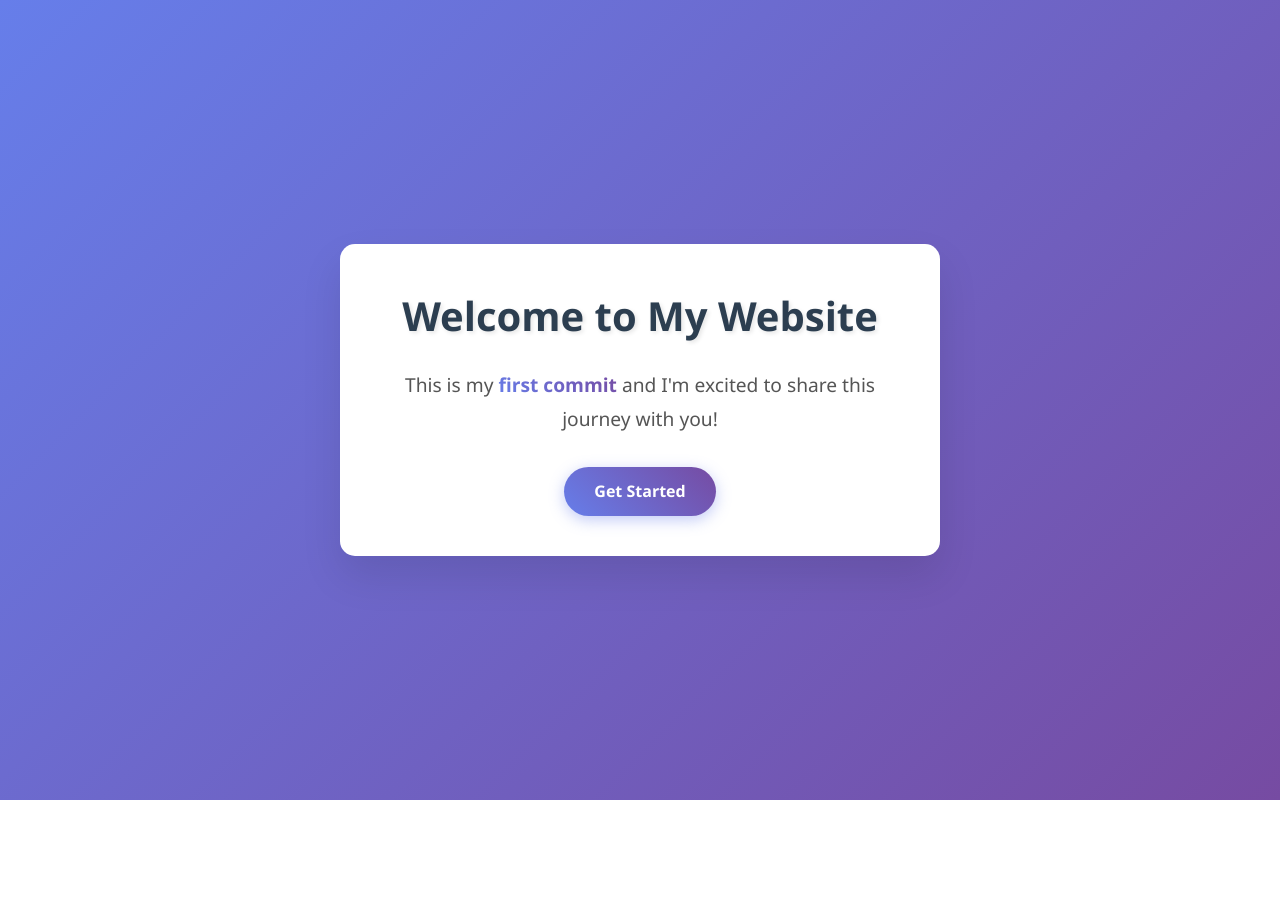
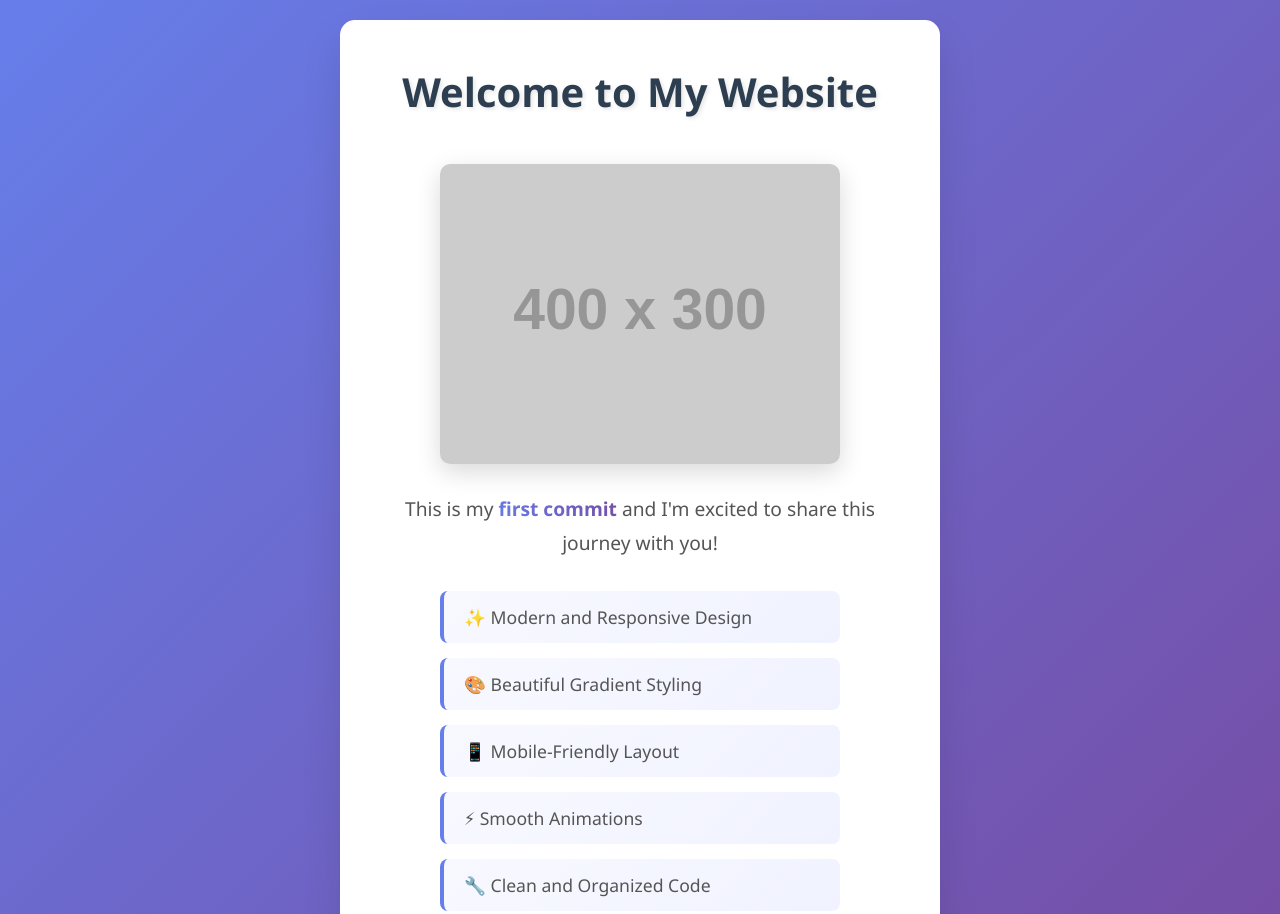
Before and after one commit to Siddhu1017/AIWebDevlopment, a plain HTML site: page index.html in a window 1280 px wide. Shown: the top 914 px of the page. Before the commit the page ends 800 px from the top, so only its background shows below. Drawn offline with Linux system fonts and the light colour scheme; placeholder pictures from the web are drawn by us.

Commit message:
added li tags

```diff
--- a/index.html
+++ b/index.html
@@ -9,7 +9,17 @@
 <body>
     <div class="container">
         <h1>Welcome to My Website</h1>
+        <img src="https://via.placeholder.com/400x300/667eea/ffffff?text=My+Website" alt="Website Banner" class="banner-image">
         <p>This is my <span class="highlight">first commit</span> and I'm excited to share this journey with you!</p>
+
+        <ul class="feature-list">
+            <li>✨ Modern and Responsive Design</li>
+            <li>🎨 Beautiful Gradient Styling</li>
+            <li>📱 Mobile-Friendly Layout</li>
+            <li>⚡ Smooth Animations</li>
+            <li>🔧 Clean and Organized Code</li>
+        </ul>
+
         <a href="#" class="button">Get Started</a>
     </div>
 </body>
--- a/styles.css
+++ b/styles.css
@@ -35,11 +35,70 @@ h1 {
     text-shadow: 2px 2px 4px rgba(0, 0, 0, 0.1);
 }
 
+.banner-image {
+    width: 100%;
+    max-width: 400px;
+    height: auto;
+    border-radius: 10px;
+    margin: 20px 0;
+    box-shadow: 0 8px 25px rgba(0, 0, 0, 0.15);
+    transition: transform 0.3s ease;
+}
+
+.banner-image:hover {
+    transform: scale(1.02);
+}
+
 p {
     color: #555;
     font-size: 1.2rem;
     margin-bottom: 30px;
     line-height: 1.8;
+}
+
+.feature-list {
+    list-style: none;
+    margin: 30px 0;
+    padding: 0;
+    text-align: left;
+    max-width: 400px;
+    margin-left: auto;
+    margin-right: auto;
+}
+
+.feature-list li {
+    color: #555;
+    font-size: 1.1rem;
+    margin-bottom: 15px;
+    padding: 12px 20px;
+    background: linear-gradient(135deg, #f8f9ff 0%, #f0f2ff 100%);
+    border-radius: 8px;
+    border-left: 4px solid #667eea;
+    transition: all 0.3s ease;
+    position: relative;
+    overflow: hidden;
+}
+
+.feature-list li::before {
+    content: '';
+    position: absolute;
+    top: 0;
+    left: 0;
+    width: 4px;
+    height: 100%;
+    background: linear-gradient(45deg, #667eea, #764ba2);
+    transform: scaleY(0);
+    transition: transform 0.3s ease;
+}
+
+.feature-list li:hover {
+    transform: translateX(5px);
+    box-shadow: 0 4px 15px rgba(102, 126, 234, 0.2);
+    background: linear-gradient(135deg, #f0f2ff 0%, #e8ebff 100%);
+}
+
+.feature-list li:hover::before {
+    transform: scaleY(1);
 }
 
 .highlight {
@@ -90,4 +149,17 @@ p {
     p {
         font-size: 1.1rem;
     }
+
+    .banner-image {
+        max-width: 100%;
+    }
+
+    .feature-list {
+        max-width: 100%;
+    }
+
+    .feature-list li {
+        font-size: 1rem;
+        padding: 10px 15px;
+    }
 }
```
